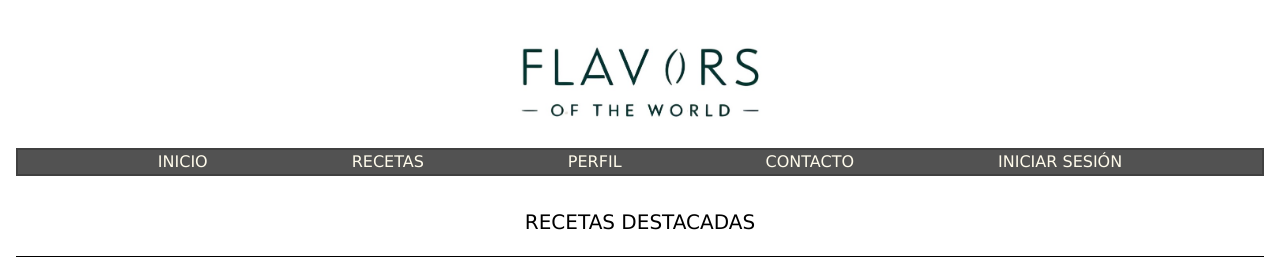
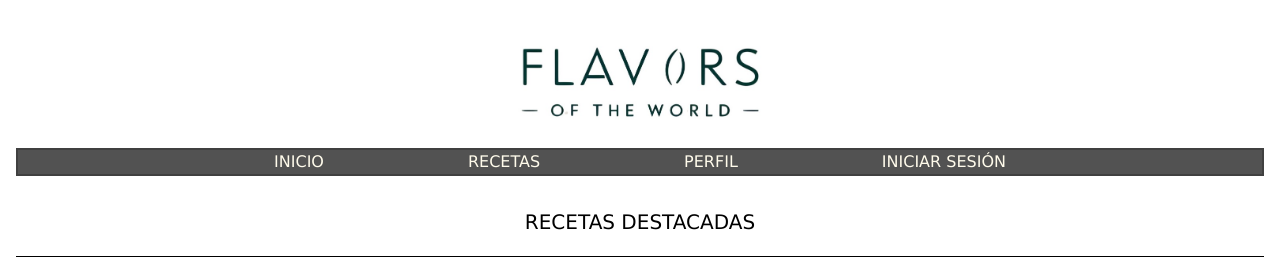
Before and after one commit to Emmanemzz/Sabores-del-mundo, a website: page src/inicio.html in a window 1280 px wide. Shown: the top 267 px of the page. Drawn offline with Linux system fonts and the light colour scheme.

Commit message:
Eliminado contacto.html

```diff
--- a/src/inicio.html
+++ b/src/inicio.html
@@ -36,9 +36,6 @@
                         <a href="perfil-usuario.html" class="px-4 md:px-18 ">PERFIL</a>
                     </li>
                     <li class="hover:bg-amber-50 hover:text-neutral-600 transition">
-                        <a href="contacto.html" class="px-4 md:px-18 ">CONTACTO</a>
-                    </li>
-                    <li class="hover:bg-amber-50 hover:text-neutral-600 transition">
                         <a href="login-usuario.html" class="px-4 md:px-18 ">INICIAR SESIÓN</a>
                     </li>
                 </ul>
@@ -54,9 +51,6 @@
                     </li>
                     <li class="hover:bg-amber-50 hover:text-neutral-600 transition">
                         <a href="perfil-usuario.html" class="px-4 md:px-18 ">PERFIL</a>
-                    </li>
-                    <li class="hover:bg-amber-50 hover:text-neutral-600 transition">
-                        <a href="contacto.html" class="px-4 md:px-18 ">CONTACTO</a>
                     </li>
                     <li class="hover:bg-amber-50 hover:text-neutral-600 transition">
                         <a href="login-usuario.html" class="px-4 md:px-18 ">INICIAR SESIÓN</a>
```
Also changed, not shown: src/login-usuario.html (+0 -6 lines), src/registro.usuario.html (+0 -6 lines), src/output.css.
